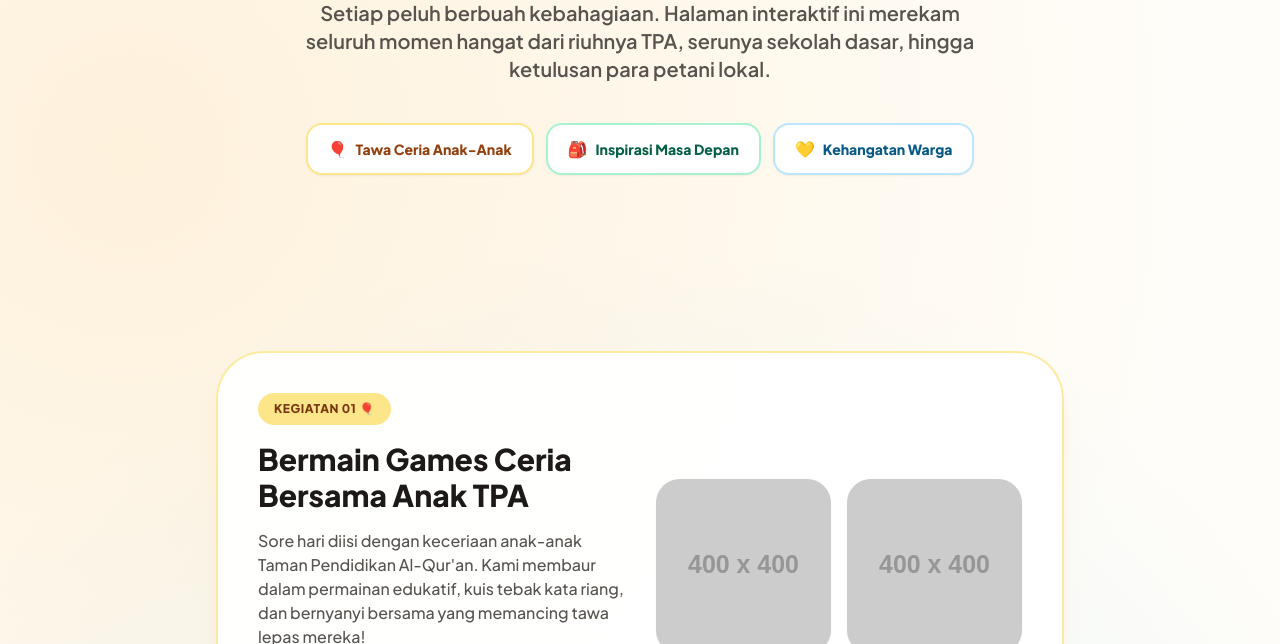
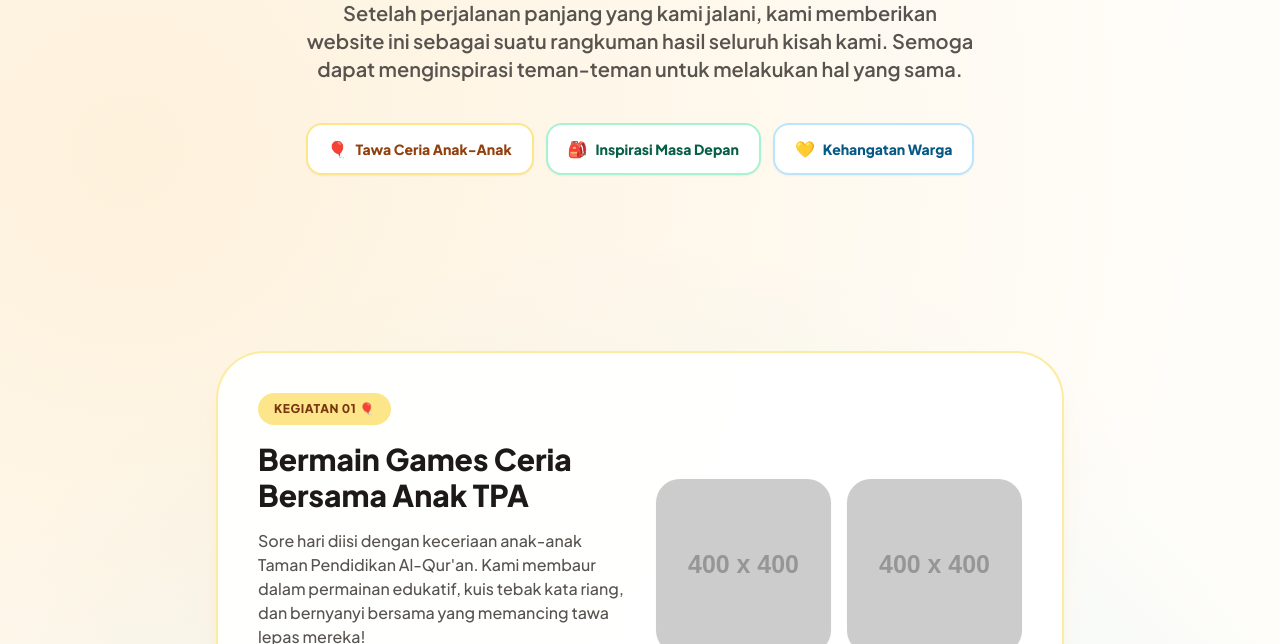
Before and after one commit to Humanization/RANGKUMAN_EKSPEDISI, a plain HTML site: page index.html in a window 1280 px wide. Shown: the part 456-1100 px from the top of the page. Drawn offline with nearby package versions, Linux system fonts and the light colour scheme; placeholder pictures from the web are drawn by us.

Commit message:
Rewrite index.html for improved structure and content
This update rewrites the entire HTML structure of the page, including the head and body sections, to enhance the layout and content presentation.

```diff
--- a/index.html
+++ b/index.html
@@ -49,7 +49,7 @@
             </h1>
 
             <p class="text-base sm:text-xl text-stone-600 max-w-2xl mx-auto leading-relaxed mb-10 font-semibold">
-                Setiap peluh berbuah kebahagiaan. Halaman interaktif ini merekam seluruh momen hangat dari riuhnya TPA, serunya sekolah dasar, hingga ketulusan para petani lokal.
+                Setelah perjalanan panjang yang kami jalani, kami memberikan website ini sebagai suatu rangkuman hasil seluruh kisah kami. Semoga dapat menginspirasi teman-teman untuk melakukan hal yang sama.
             </p>
 
             <div class="flex flex-wrap justify-center gap-3 text-xs sm:text-sm font-extrabold">
```
